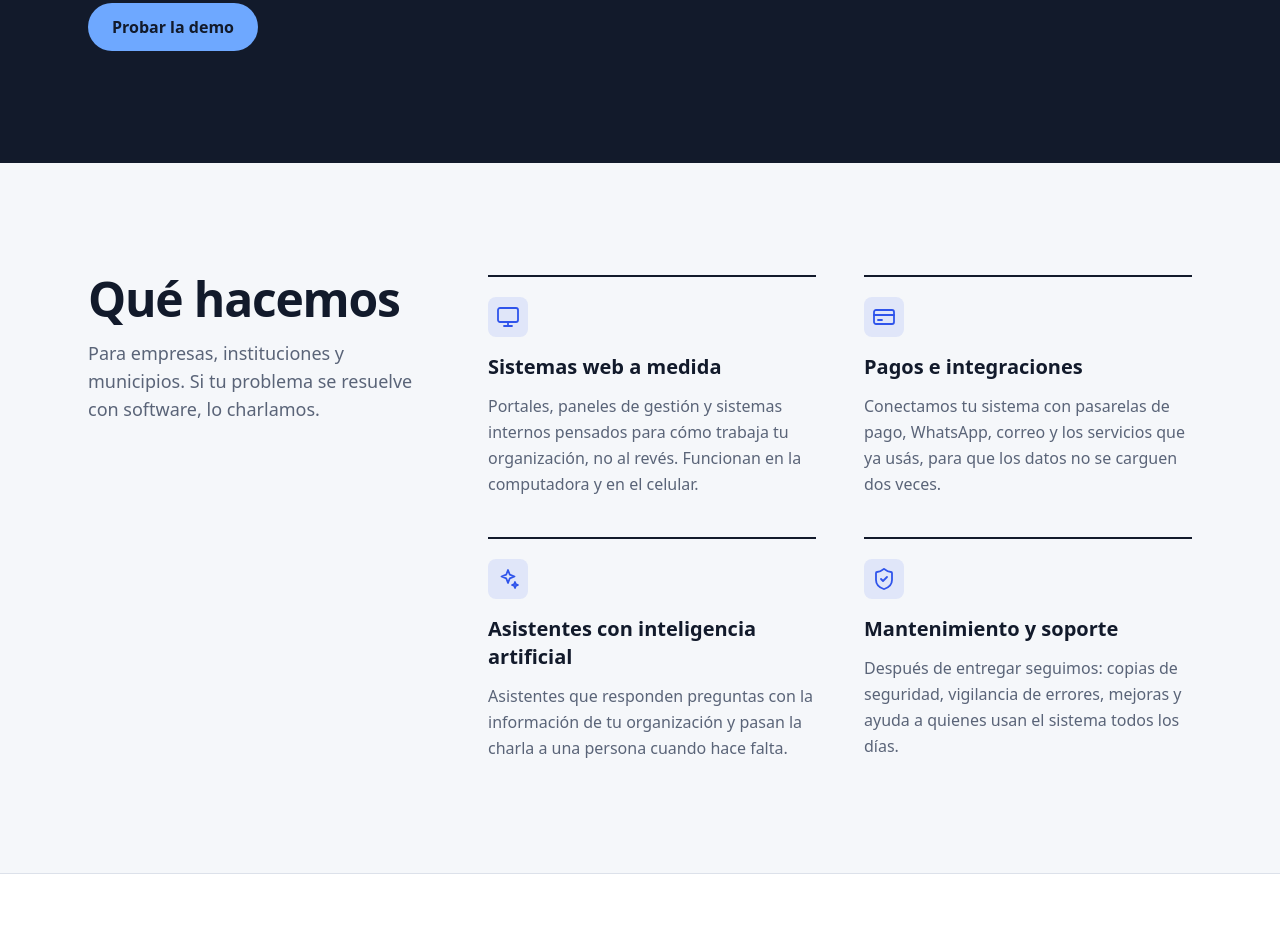
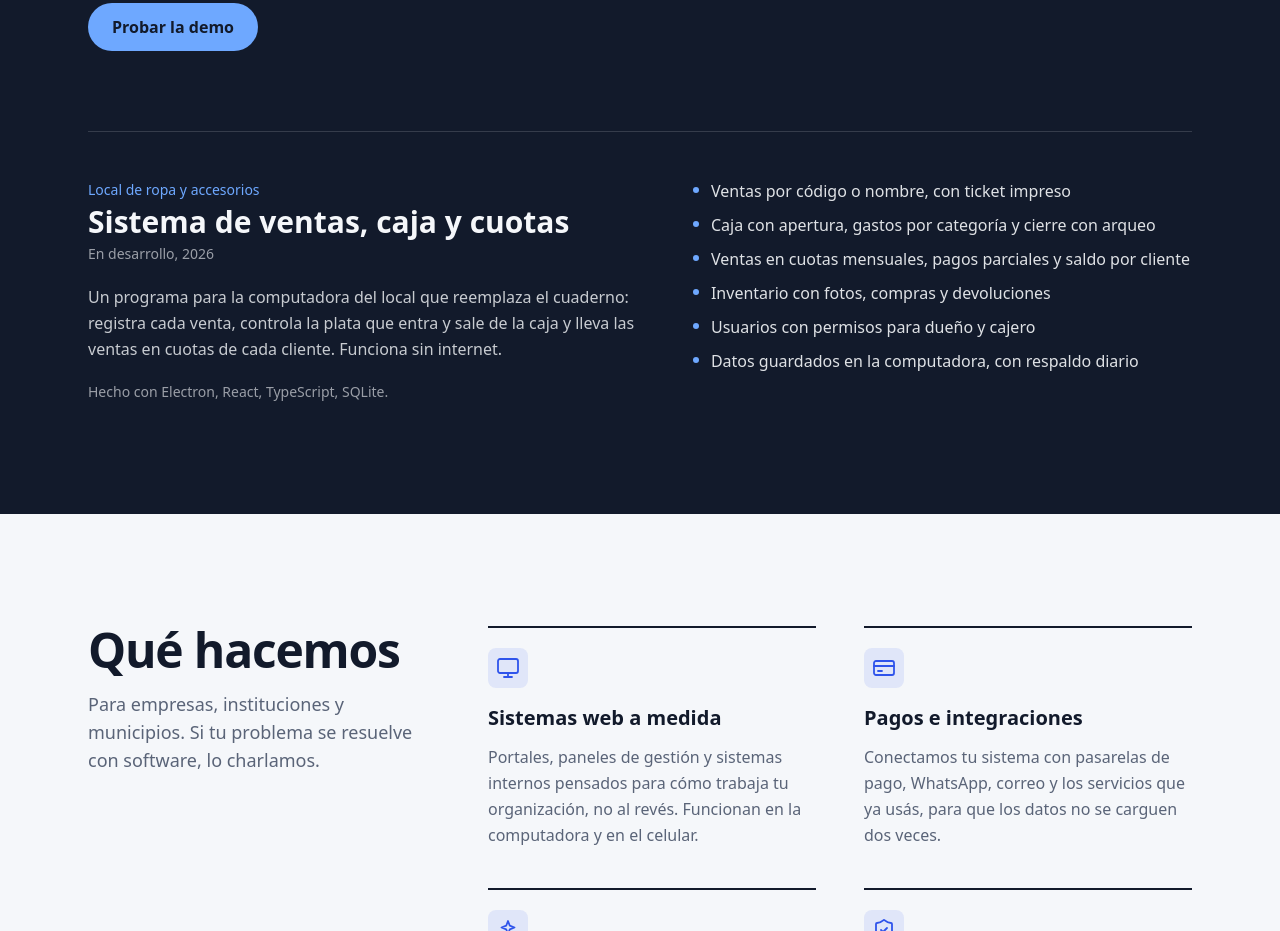
Before and after one commit to GonzaMS/Nexora-Development-Web, an Astro site: page / in a window 1280 px wide. Shown: the part 1649-2580 px from the top of the page. Built offline with nearby package versions, Linux system fonts and the light colour scheme; Astro itself is replaced by a stand-in of ours.

Commit message:
Proyectos: sumar el sistema de ventas, caja y cuotas
Los proyectos que no son el destacado ahora muestran qué hacen y con qué están hechos.

Co-Authored-By: Claude Opus 5.5 <noreply@anthropic.com>

```diff
--- a/src/data/proyectos.ts
+++ b/src/data/proyectos.ts
@@ -35,4 +35,21 @@ export const proyectos: Proyecto[] = [
     },
     enlace: { texto: 'Probar la demo', url: 'https://pilar-demo.pages.dev' },
   },
+  {
+    nombre: 'Sistema de ventas, caja y cuotas',
+    cliente: 'Local de ropa y accesorios',
+    anio: '2026',
+    estado: 'En desarrollo',
+    resumen:
+      'Un programa para la computadora del local que reemplaza el cuaderno: registra cada venta, controla la plata que entra y sale de la caja y lleva las ventas en cuotas de cada cliente. Funciona sin internet.',
+    queHace: [
+      'Ventas por código o nombre, con ticket impreso',
+      'Caja con apertura, gastos por categoría y cierre con arqueo',
+      'Ventas en cuotas mensuales, pagos parciales y saldo por cliente',
+      'Inventario con fotos, compras y devoluciones',
+      'Usuarios con permisos para dueño y cajero',
+      'Datos guardados en la computadora, con respaldo diario',
+    ],
+    tecnologias: ['Electron', 'React', 'TypeScript', 'SQLite'],
+  },
 ];
--- a/src/pages/index.astro
+++ b/src/pages/index.astro
@@ -145,13 +145,25 @@ const pasos = [
         )}
 
         {otros.length > 0 && (
-          <ul class="mt-20 grid gap-10 border-t border-white/15 pt-12 md:grid-cols-2">
+          <ul class="mt-20 grid gap-16 border-t border-white/15 pt-12">
             {otros.map((p) => (
-              <li>
-                <p class="text-sm text-celeste">{p.cliente}, {p.anio}</p>
-                <h3 class="mt-1 font-display text-2xl font-bold">{p.nombre}</h3>
-                <p class="mt-3 leading-relaxed text-niebla/80">{p.resumen}</p>
-                {p.enlace && <a href={p.enlace.url} target="_blank" rel="noopener" class="mt-4 inline-block font-semibold text-celeste underline underline-offset-4">{p.enlace.texto}</a>}
+              <li class="grid gap-8 lg:grid-cols-[1.1fr_1fr] lg:gap-14">
+                <div>
+                  <p class="text-sm text-celeste">{p.cliente}</p>
+                  <h3 class="mt-1 font-display text-2xl font-bold sm:text-3xl">{p.nombre}</h3>
+                  <p class="mt-1 text-sm text-niebla/60">{p.estado}, {p.anio}</p>
+                  <p class="mt-5 max-w-[62ch] leading-relaxed text-niebla/80">{p.resumen}</p>
+                  <p class="mt-5 text-sm text-niebla/60">Hecho con {p.tecnologias.join(', ')}.</p>
+                  {p.enlace && <a href={p.enlace.url} target="_blank" rel="noopener" class="mt-4 inline-block font-semibold text-celeste underline underline-offset-4">{p.enlace.texto}</a>}
+                </div>
+                <ul class="grid content-start gap-3 sm:grid-cols-2 lg:grid-cols-1">
+                  {p.queHace.map((item) => (
+                    <li class="flex gap-3 leading-snug text-niebla/90">
+                      <span class="mt-[0.45em] size-1.5 shrink-0 rounded-full bg-celeste" aria-hidden="true"></span>
+                      {item}
+                    </li>
+                  ))}
+                </ul>
               </li>
             ))}
           </ul>
```
